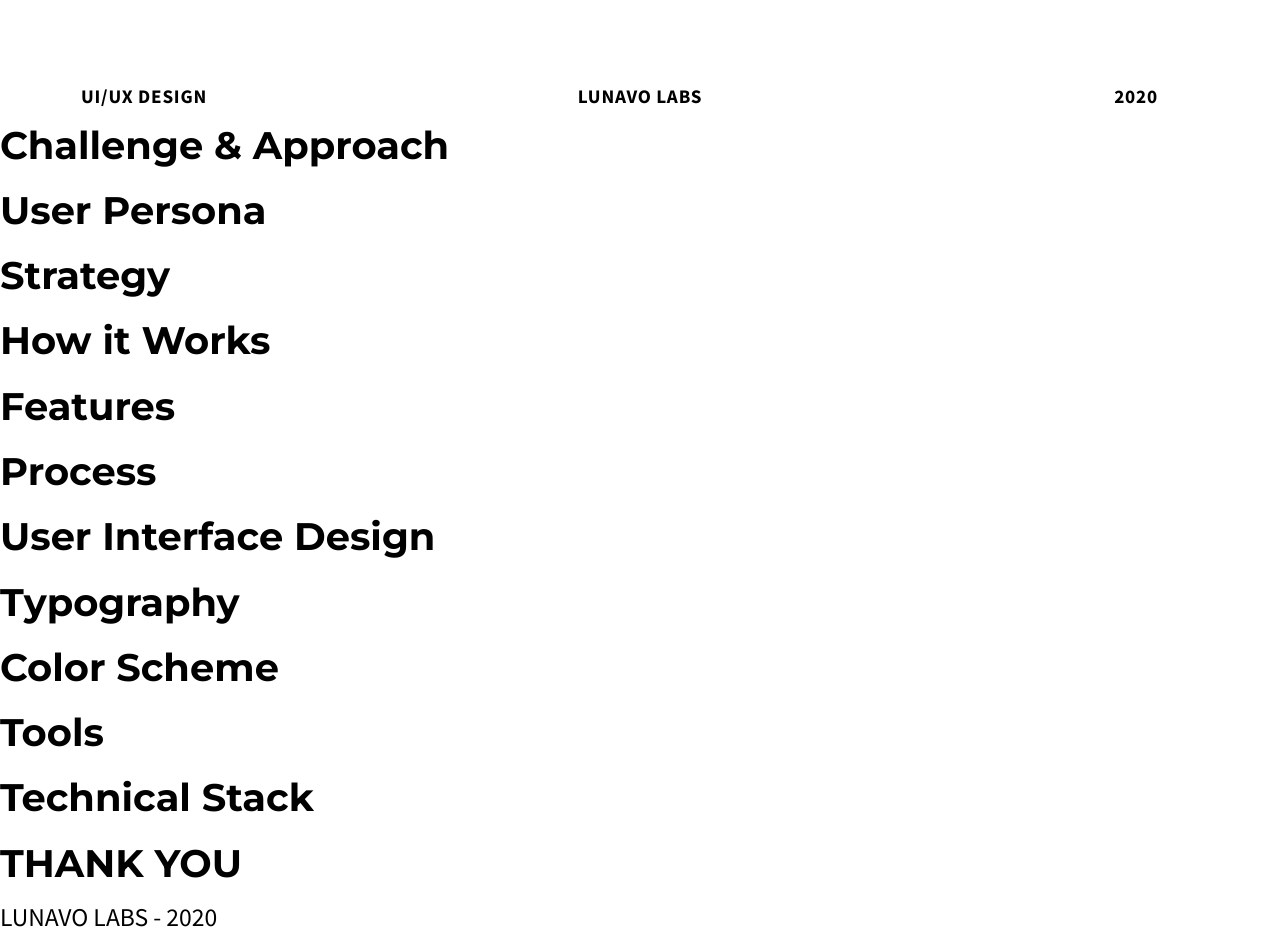
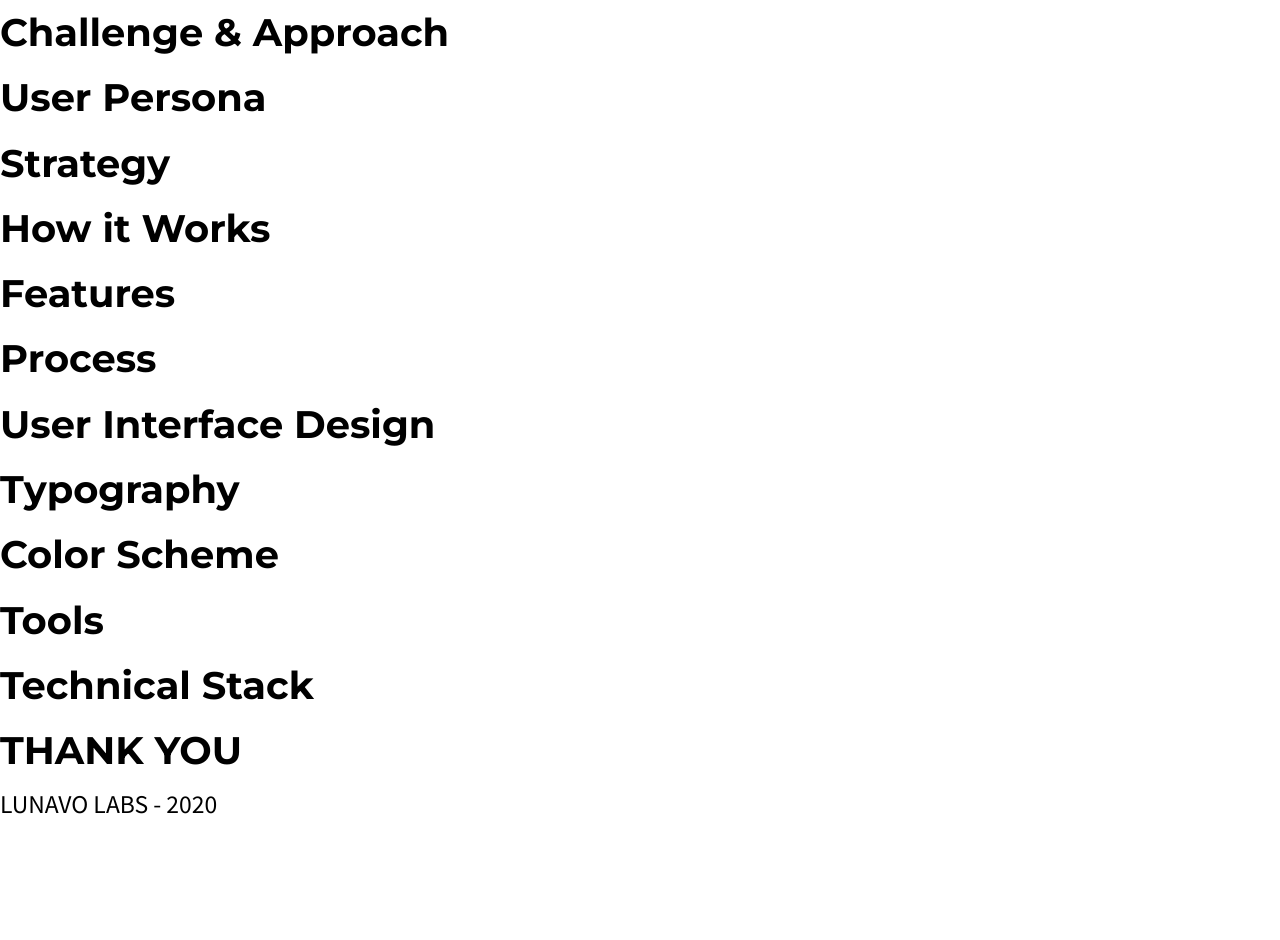
Before and after one commit to BagchiMB/portfolio-boilerplate, a Gatsby site: page / in a window 1280 px wide. After the commit the page ends 827 px from the top, so only its background shows below. Built offline with nearby package versions, Linux system fonts and the light colour scheme; Gatsby itself is replaced by a stand-in of ours.

Commit message:
‼️ BREAKING: Removed top bar

```diff
--- a/src/pages/index.js
+++ b/src/pages/index.js
@@ -1,6 +1,5 @@
 import React from "react"
 import Intro from '../components/Intro/Intro'
-import TradeBar from '../components/TradeBar/TradeBar'
 import CA from '../components/CA/CA'
 import Persona from '../components/Persona/Persona'
 import Strategy from "../components/Strategy/Strategy"
@@ -17,7 +16,6 @@ import Footer from '../components/Footer/Footer'
 const IndexPage = () => (
   <div>
 
-    <TradeBar />
     <Intro />
     <CA />
     <Persona />
```
